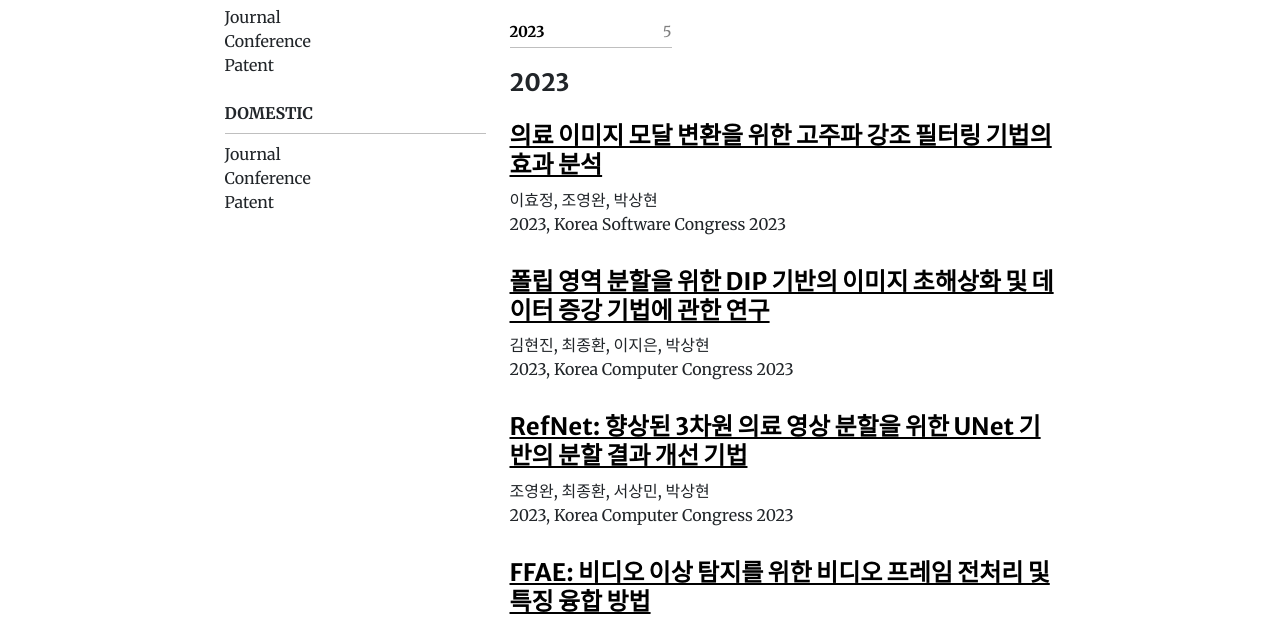
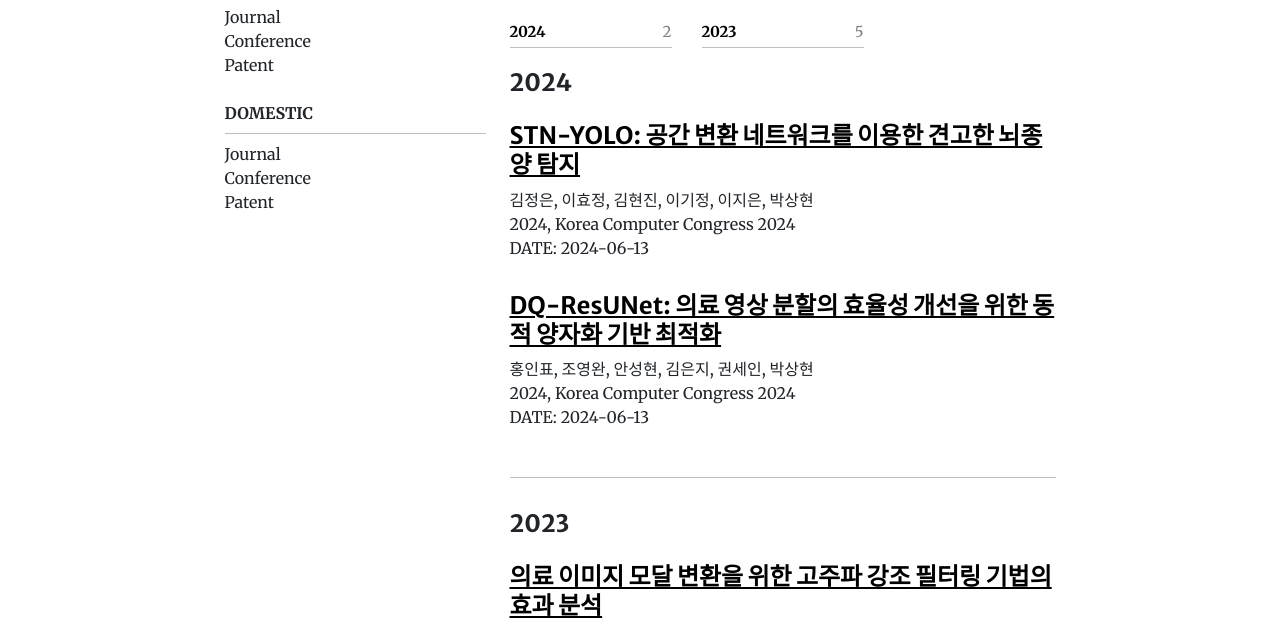
Before and after one commit to MedDE-DVAT/medde-homepage, a website: page publication_dpc.html in a window 1280 px wide. Shown: the part 196-816 px from the top of the page. Drawn offline with nearby package versions, Linux system fonts and the light colour scheme; some packages are replaced by stand-ins of ours; a script that the page names is missing.

Commit message:
update publication

```diff
--- a/contact.html
+++ b/contact.html
@@ -42,13 +42,40 @@
         <div>
             <h2 class="text-white" style="text-align: center; margin-top:50px;">Contact</h2>
         </div>
-        <div id="map"></div>
-        <script async defer src="https://maps.googleapis.com/maps/api/js?key=AIzaSyA_3-vWqjx02hVowW1RY9n28W-GVl6dx-Y&callback=initMap">
+
+        <!-- 카카오 지도 표시 영역 -->
+        <div id="map" style="width:700px;height:400px;"></div>
+
+        <!-- 카카오 지도 API 스크립트 -->
+        <script type="text/javascript" src="https://dapi.kakao.com/v2/maps/sdk.js?appkey=6ebf50339d06cf13c77e51614115933e"></script>
+        <script type="text/javascript">
+            function initMap() {
+                var container = document.getElementById('map');
+                var options = {
+                    center: new kakao.maps.LatLng(37.561965, 126.936017), // 연세대학교 위치 (위도, 경도)
+                    level: 3 // 확대 수준
+                };
+
+                var map = new kakao.maps.Map(container, options); // 지도 생성 및 객체 리턴
+
+                // 마커 표시
+                var markerPosition  = new kakao.maps.LatLng(37.561965, 126.936017);
+                var marker = new kakao.maps.Marker({
+                    position: markerPosition
+                });
+                marker.setMap(map);
+            }
+
+            // 지도 초기화 함수 호출
+            window.onload = function() {
+                initMap();
+            };
         </script>
+
         <div class="contact-info">
-            <p class> 주소 ㅣ 서울특별시 서대문구 연세로 50 연세대학교 제4공학관 D808 데이터공학 연구실</p>
-            <p class>연락처 ㅣ 02-2123-7757</p>
-            <p class>이메일 ㅣ medde.yonsei@gmail.com</p>
+            <p class="address">주소 ㅣ 서울특별시 서대문구 연세로 50 연세대학교 제4공학관 D808 데이터공학 연구실</p>
+            <p class="phone">연락처 ㅣ 02-2123-7757</p>
+            <p class="email">이메일 ㅣ medde.yonsei@gmail.com</p>
         </div>
     </section>
 
--- a/js/publication.js
+++ b/js/publication.js
@@ -56,12 +56,18 @@ for (var i=0; i < keys.length; i++) {
 
     sec_tag.appendChild(h4_year);
 
+    let now_data = temp_data[now_year]
+
+    now_data.sort((a, b) => {
+        return new Date(b.date) - new Date(a.date); // descending
+      })
+
     if (now == 'dp' || now == 'ip') {
-        for (var j=0; j < temp_data[now_year].length; j++) {
+        for (var j=0; j < now_data.length; j++) {
             let a_tag = document.createElement('a');
             a_tag.className = 'paper-link';
-            a_tag.href = temp_data[now_year][j]['link'];
-            a_tag.innerHTML = temp_data[now_year][j]['title'];
+            a_tag.href = now_data[j]['link'];
+            a_tag.innerHTML = now_data[j]['title'];
 
             let h4_tag = document.createElement('h4');
             h4_tag.className = 'title';
@@ -69,7 +75,7 @@ for (var i=0; i < keys.length; i++) {
 
             let p_tag = document.createElement('p');
             p_tag.className = 'info';
-            p_tag.innerHTML = temp_data[now_year][j]['author'] + "<br>" + now_year + ", " + temp_data[now_year][j]['country'] + ", " + temp_data[now_year][j]['number'];
+            p_tag.innerHTML = now_data[j]['author'] + "<br>" + now_year + ", " + now_data[j]['country'] + ", " + now_data[j]['number'] + "<br>DATE: " + now_data[j]['date'];
 
             let div_tag = document.createElement('div');
             div_tag.className = 'list-item';
@@ -82,11 +88,11 @@ for (var i=0; i < keys.length; i++) {
         paper.appendChild(sec_tag);
 
     } else {
-        for (var j=0; j < temp_data[now_year].length; j++) {
+        for (var j=0; j < now_data.length; j++) {
             let a_tag = document.createElement('a');
             a_tag.className = 'paper-link';
-            a_tag.href = temp_data[now_year][j]['link'];
-            a_tag.innerHTML = temp_data[now_year][j]['title'];
+            a_tag.href = now_data[j]['link'];
+            a_tag.innerHTML = now_data[j]['title'];
 
             let h4_tag = document.createElement('h4');
             h4_tag.className = 'title';
@@ -94,7 +100,7 @@ for (var i=0; i < keys.length; i++) {
 
             let p_tag = document.createElement('p');
             p_tag.className = 'info';
-            p_tag.innerHTML = temp_data[now_year][j]['author'] + "<br>" + now_year + ", " + temp_data[now_year][j]['submit'];
+            p_tag.innerHTML = now_data[j]['author'] + "<br>" + now_year + ", " + now_data[j]['submit'] + "<br>DATE: " + now_data[j]['date'];
 
             let div_tag = document.createElement('div');
             div_tag.className = 'list-item';
--- a/src/assets/json/publication.json
+++ b/src/assets/json/publication.json
@@ -1,12 +1,32 @@
 data = {
 	"dpc": {
+		"2024": [
+			{
+				"title": "STN-YOLO: 공간 변환 네트워크를 이용한 견고한 뇌종양 탐지",
+				"author": "김정은, 이효정, 김현진, 이기정, 이지은, 박상현",
+				"submit": "Korea Computer Congress 2024",
+				"link": "https://www.dbpia.co.kr/journal/articleDetail?nodeId=NODE11862038",
+				"addi": "",
+				"date": "2024-06-13"
+			},
+			{
+				"title": "DQ-ResUNet: 의료 영상 분할의 효율성 개선을 위한 동적 양자화 기반 최적화",
+				"author": "홍인표, 조영완, 안성현, 김은지, 권세인, 박상현",
+				"submit": "Korea Computer Congress 2024",
+				"link": "https://www.dbpia.co.kr/journal/articleDetail?nodeId=NODE11861961",
+				"addi": "",
+				"date": "2024-06-13"
+			}
+		],
+
 		"2023": [
 			{
 				"title": "의료 이미지 모달 변환을 위한 고주파 강조 필터링 기법의 효과 분석",
 				"author": "이효정, 조영완, 박상현",
 				"submit": "Korea Software Congress 2023",
 				"link": "https://www.dbpia.co.kr/journal/articleDetail?nodeId=NODE11705169",
-				"addi": ""
+				"addi": "",
+				"date": "2023-12-20"
 			},
 
 			{
@@ -14,29 +34,33 @@ data = {
 				"author": "김현진, 최종환, 이지은, 박상현",
 				"submit": "Korea Computer Congress 2023",
 				"link": "https://www.dbpia.co.kr/journal/articleDetail?nodeId=NODE11488189",
-				"addi": ""
+				"addi": "",
+				"date": "2023-06-20"
 			},
 			{
 				"title": "RefNet: 향상된 3차원 의료 영상 분할을 위한 UNet 기반의 분할 결과 개선 기법",
 				"author": "조영완, 최종환, 서상민, 박상현",
 				"submit": "Korea Computer Congress 2023",
 				"link": "https://www.dbpia.co.kr/journal/articleDetail?nodeId=NODE11488199",
-				"addi": ""
+				"addi": "",
+				"date": "2023-06-19"
 			},
 			{
 				"title": "FFAE: 비디오 이상 탐지를 위한 비디오 프레임 전처리 및 특징 융합 방법",
 				"author": "이기정, 안성현, 김현진, 박상현",
 				"submit": "Korea Computer Congress 2023",
 				"link": "https://www.dbpia.co.kr/journal/articleDetail?nodeId=NODE11705154",
-				"addi": ""
+				"addi": "",
+				"date": "2023-12-20"
 			},
 			{
 				"title": "C-Swin UNETR: 3D 의료 영상 분할을 위한 채널 어텐션이 적용된 Swin Transformer",
 				"author": "안성현, 김환희, 권세인, 박상현",
 				"submit": "Korea Computer Congress 2023",
 				"link": "https://www.dbpia.co.kr/journal/articleDetail?nodeId=NODE11488179",
-				"addi": ""
-			},
+				"addi": "",
+				"date": "2023-06-18"
+			}
 		]
 	},
 	"dpj": {
@@ -46,7 +70,8 @@ data = {
 				"author": "이기정, 최종환, 박상현",
 				"submit": "정보과학회 컴퓨팅의 실제 논문지(KTCP), Volume 30, Number 1, 37-42 pp.",
 				"link": "https://www.dbpia.co.kr/journal/articleDetail?nodeId=NODE11666607",
-				"addi": ""
+				"addi": "",
+				"date": "2024-01-27"
 			},
 		]
 	},
@@ -57,7 +82,8 @@ data = {
 				"author": "홍승균, 안성현, 조영완, 박상현",
 				"link": "http://delab.yonsei.ac.kr/publications/domestic/patent/2023-09-19-%EC%9D%B4%EC%A4%91%20%EC%96%B4%ED%85%90%EC%85%98%EC%9D%84%20%EC%9D%B4%EC%9A%A9%ED%95%9C%20%EC%9D%B4%EB%AF%B8%EC%A7%80%20%EC%84%B8%EA%B7%B8%EB%A9%98%ED%85%8C%EC%9D%B4%EC%85%98%20%EB%B0%A9%EB%B2%95%20%EB%B0%8F%20%EC%9D%B4%EB%A5%BC%20%ED%99%9C%EC%9A%A9%ED%95%9C%20%EC%9E%A5%EC%B9%98/",
 				"country": "대한민국",
-				"number": "10-2023-0124697"
+				"number": "10-2023-0124697",
+				"date": "2023-09-19"
 			}
 		],
 		"2024":[
@@ -66,21 +92,24 @@ data = {
 				"author": "박상현, 홍승균, 안성현, 조영완",
 				"link": "http://delab.yonsei.ac.kr/publications/domestic/patent/2024-04-25-F2LM-%EA%B8%B0%EB%B0%98%EC%9D%98-%EB%B9%84%EB%94%94%EC%98%A4-%EC%9D%B4%EC%83%81-%ED%83%90%EC%A7%80-%EB%B0%A9%EB%B2%95-%EB%B0%8F-%EC%9E%A5%EC%B9%98%20copy/",
 				"country": "대한민국",
-				"number": "10-2024-0055080"
+				"number": "10-2024-0055080",
+				"date": "2024-04-25"
 			},
 			{
 				"title": "다중모달 확산 기반의 비디오 이상 탐지 방법 및 장치",
 				"author": "박상현, 이기정, 조영완, 안성현",
 				"link": "http://delab.yonsei.ac.kr/publications/domestic/patent/2024-04-25-%EB%8D%94%EC%A4%91%EB%AA%A8%EB%8B%AC-%ED%99%95%EC%82%B0-%EA%B8%B0%EB%B0%98%EC%9D%98-%EB%B9%84%EB%94%94%EC%98%A4-%EC%9D%B4%EC%83%81-%ED%83%90%EC%A7%80-%EB%B0%A9%EB%B2%95-%EB%B0%8F-%EC%9E%A5%EC%B9%98/",
 				"country": "대한민국",
-				"number": "10-2024-0055081"
+				"number": "10-2024-0055081",
+				"date": "2024-04-25"
 			},
 			{
 				"title": "3축 기반의 멀티모달 뇌종양 분할 방법 및 장치",
 				"author": "박상현, 김현진, 조영완, 이효정",
 				"link": "http://delab.yonsei.ac.kr/publications/domestic/patent/2024-05-13-3%EC%B6%95-%EA%B8%B0%EB%B0%98%EC%9D%98-%EB%A9%80%ED%8B%B0%EB%AA%A8%EB%8B%AC-%EB%87%8C%EC%A2%85%EC%96%91-%EB%B6%84%ED%95%A0-%EB%B0%A9%EB%B2%95-%EB%B0%8F-%EC%9E%A5%EC%B9%98/",
 				"country": "대한민국",
-				"number": "10-2024-0062628"
+				"number": "10-2024-0062628",
+				"date": "2024-05-13"
 			}
 		]
 
@@ -92,8 +121,17 @@ data = {
 				"author": "Justin Hong, Sunghyun Ahn, Youngwan Jo, Sanghyun Park (Justin Hong and Sunghyun Ahn are co-first authors.)",
 				"submit": "International Conference on Big Data and Smart Computing ",
 				"link": "https://ieeexplore.ieee.org/document/10488278",
-				"addi": ""
+				"addi": "",
+				"date": "2024-01-17"
 			},
+			{
+				"title": "VideoPathCore: An Effective Method to Memorize Normality for Video Anomaly Detection",
+				"author": "Sunghyun Ahn, Youngwan Jo, Kijung Lee, Sanghyun Park",
+				"submit": "2024 Asian Conference on Computer Vision ",
+				"link": "https://arxiv.org/html/2409.16225v1",
+				"addi": "",
+				"date": "2024-09-20"
+			}
 		]
 	},
 	"ipj": {
@@ -103,7 +141,8 @@ data = {
 				"author": "Justin Hong, Sunghyun Ahn, Youngwan Jo, Sanghyun Park (Justin Hong and Sunghyun Ahn are co-first authors.)",
 				"submit": "IEEE Access ",
 				"link": "https://ieeexplore.ieee.org/document/10462109",
-				"addi": ""
+				"addi": "",
+				"date": "2024-03-07"
 			},
 		]
 
@@ -115,7 +154,8 @@ data = {
 				"author": "Sanghyun Park, Seungkyun Hong, Sunghyun Ahn, Youngwan Jo",
 				"link": "http://delab.yonsei.ac.kr/publications/international/patent/2023-12-12-Image%20segmentation%20method%20using%20dual%20attention%20and%20the%20device%20utilizing%20it/",
 				"country": "PCT",
-				"number": "PCT/KR2023/020370"
+				"number": "PCT/KR2023/020370",
+				"date": "2023-12-12"
 			}
 		]
 	}
```
